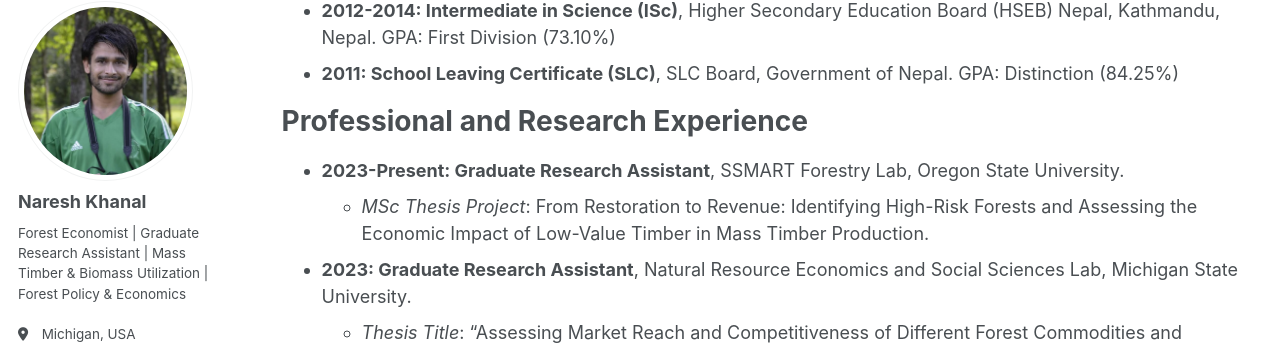
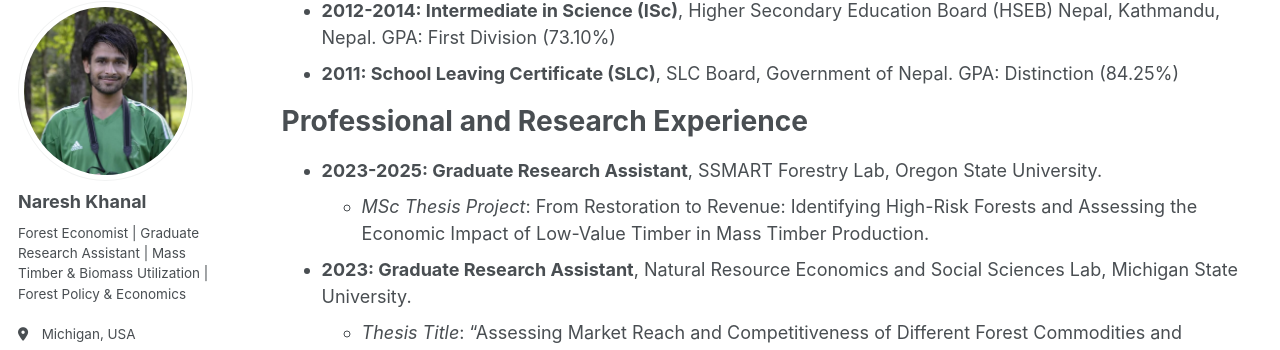
Before and after one commit to Nishani53/Nishani53.github.io, a Jekyll site: the page built from _pages/cv.md, in a window 1280 px wide and 900 px high, scrolled down 416 px. Shown: the part 100-450 px from the top of the window. Built offline with Jekyll 4.4.1, drawn with Linux system fonts in a browser that asks for light colours; some web fonts are replaced; a script bundle is joined from its source files by our own code; library files that are not in the unit come from our copies.

Commit message:
Update duration of Graduate Research Assistant role

```diff
--- a/_pages/cv.md
+++ b/_pages/cv.md
@@ -21,7 +21,7 @@ Education
 
 Professional and Research Experience
 ======
-* **2023-Present: Graduate Research Assistant**, SSMART Forestry Lab, Oregon State University.
+* **2023-2025: Graduate Research Assistant**, SSMART Forestry Lab, Oregon State University.
   * *MSc Thesis Project*: From Restoration to Revenue: Identifying High-Risk Forests and Assessing the Economic Impact of Low-Value Timber in Mass Timber Production.
 * **2023: Graduate Research Assistant**, Natural Resource Economics and Social Sciences Lab, Michigan State University.
   * *Thesis Title*: “Assessing Market Reach and Competitiveness of Different Forest Commodities and Evaluating Potential Location, Feedstock Availability, and Economic Impacts of Mass Timber Production in Michigan.”
```
